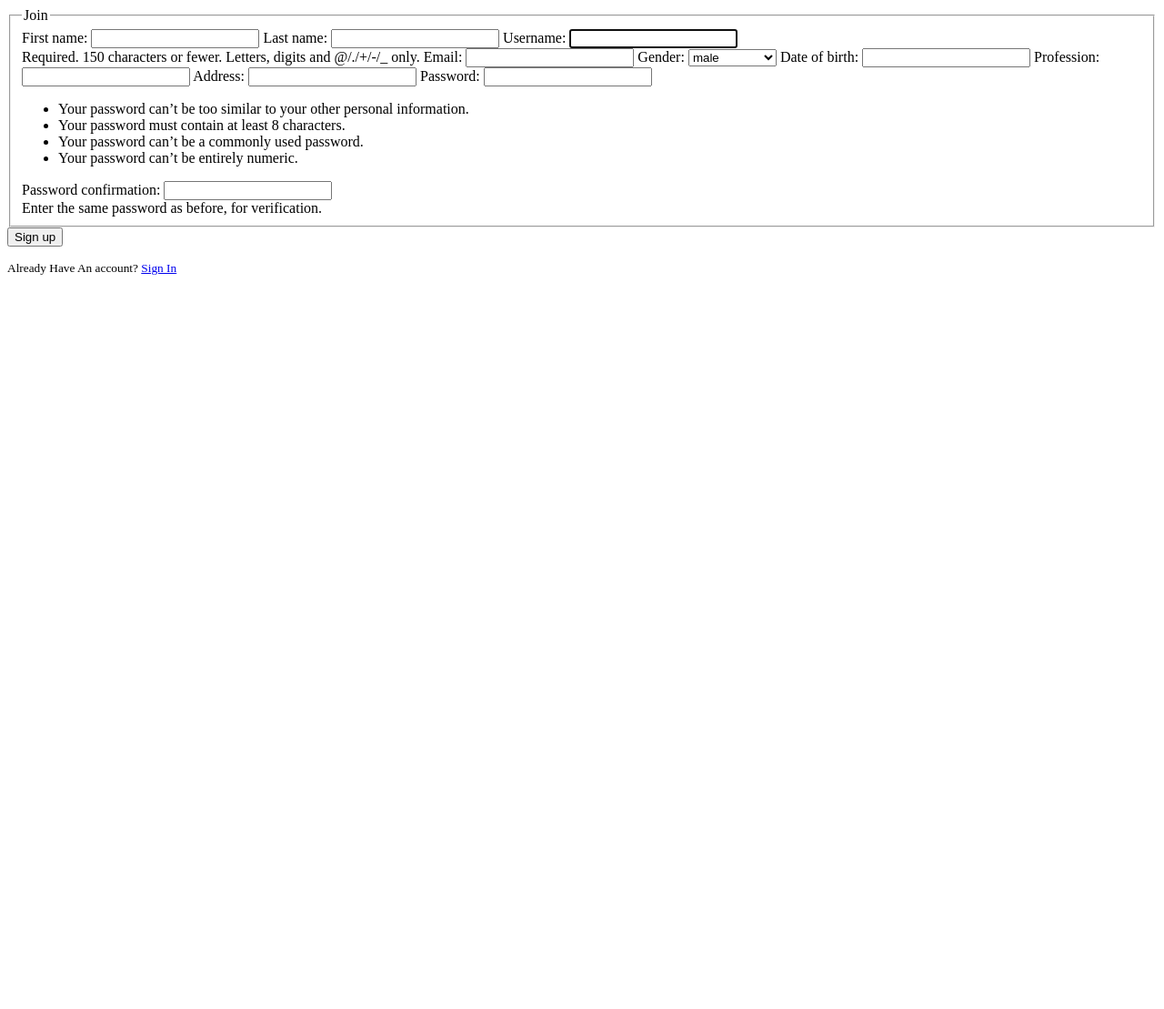
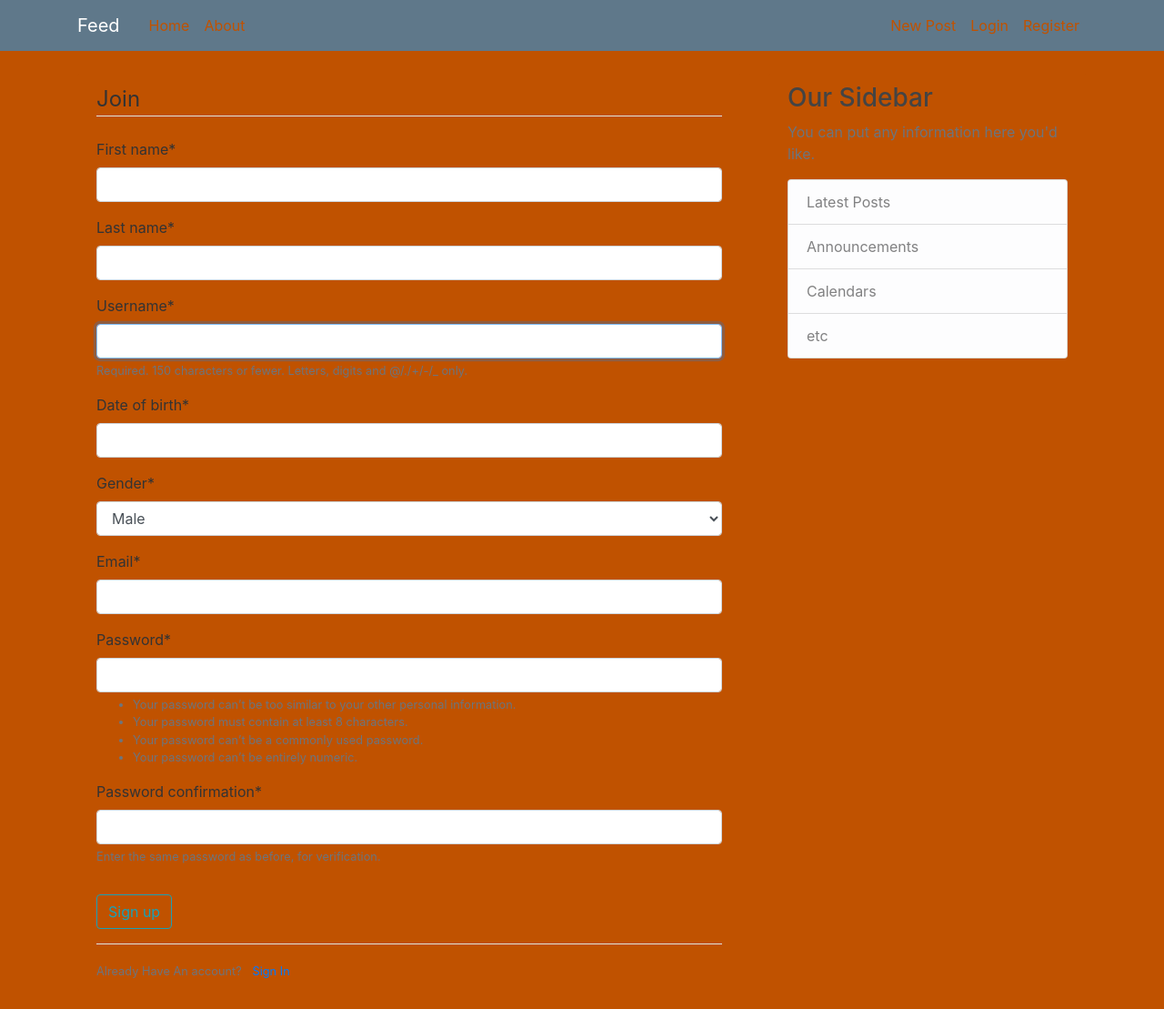
Before and after one commit to yulisuliman/JobIt, a Django app: page /register/ in a window 1280 px wide. Shown: the whole page at 91% size. Before the commit the page ends 302 px from the top, so only its background shows below. Run offline with Django 4.2, Linux system fonts and the light colour scheme; some libraries are stand-ins or nearby versions.

Commit message:
add users appand about

```diff
--- a/jobit/feed/static/feed/main.css
+++ b/jobit/feed/static/feed/main.css
@@ -1,5 +1,6 @@
+
 body {
-  background: #fafafa;
+  background: #c05200;
   color: #333333;
   margin-top: 5rem;
 }
@@ -17,11 +18,11 @@ ul {
 }
 
 .site-header .navbar-nav .nav-link {
-  color: #cbd5db;
+  color: #c05200;
 }
 
 .site-header .navbar-nav .nav-link:hover {
-  color: #ffffff;
+  color: #c05200;
 }
 
 .site-header .navbar-nav .nav-link.active {
@@ -29,9 +30,9 @@ ul {
 }
 
 .content-section {
-  background: #ffffff;
+  background: #c05200;
   padding: 10px 20px;
-  border: 1px solid #dddddd;
+  border: 1px solid #c05200;
   border-radius: 3px;
   margin-bottom: 20px;
 }
@@ -58,7 +59,7 @@ a.article-title:hover {
 .article-metadata {
   padding-bottom: 1px;
   margin-bottom: 4px;
-  border-bottom: 1px solid #e3e3e3
+  border-bottom: 1px solid #c05200
 }
 
 .article-metadata a:hover {
--- a/jobit/feed/templates/feed/home.html
+++ b/jobit/feed/templates/feed/home.html
@@ -2,6 +2,7 @@
 {% block content %}
     {% for post in posts %}
         <article class="media content-section">
+          <img class="rounded-circle article-img" src="{{ post.author.profile.image.url }}">
           <div class="media-body">
             <div class="article-metadata">
               <a class="mr-2" href="#">{{ post.author }}</a>
--- a/jobit/jobit/settings.py
+++ b/jobit/jobit/settings.py
@@ -128,7 +128,7 @@ MEDIA_URL = '/media/'
 # Default primary key field type
 # https://docs.djangoproject.com/en/4.1/ref/settings/#default-auto-field
 
-LOGIN_REDIRECT_URL = 'blog-home'
+LOGIN_REDIRECT_URL = 'feed-home'
 LOGIN_URL = 'login'
 DEFAULT_AUTO_FIELD = 'django.db.models.BigAutoField'
 
--- a/jobit/jobit/urls.py
+++ b/jobit/jobit/urls.py
@@ -26,6 +26,7 @@ urlpatterns = [
     path('register/', user_views.register, name='register'),
     path('login/', auth_views.LoginView.as_view(template_name='users/login.html'), name='login'),
     path('logout/', auth_views.LogoutView.as_view(template_name='users/logout.html'), name='logout'),
+
     path('profile/', user_views.profile, name='profile'),
 ]
 
--- a/jobit/users/forms.py
+++ b/jobit/users/forms.py
@@ -1,25 +1,36 @@
 from django import forms
 from django.contrib.auth.models import User
 from django.contrib.auth.forms import UserCreationForm
-
+from .models import Profile
 
 GENDER_CHOICES = (
-    (0, 'male'),
-    (1, 'female'),
-    (2, 'not specified'),
+    ('M', 'Male'),
+    ('F', 'Female'),
+    ('O', 'Other'),
 )
 
-
 class UserRegisterForm(UserCreationForm):
-    email = forms.EmailField()
     first_name = forms.CharField(max_length=50)
     last_name = forms.CharField(max_length=50)
-    profession = forms.CharField(max_length=100, required=False)
-    address = forms.CharField(max_length=50, required=False)
+    date_of_birth = forms.DateField(required=True)
     gender = forms.ChoiceField(choices=GENDER_CHOICES)
     date_of_birth = forms.DateField()
-
+    email = forms.EmailField()
 
     class Meta:
         model = User
-        fields = ['first_name', 'last_name','username', 'email', 'gender', 'date_of_birth', 'profession', 'address', 'password1', 'password2']
+        fields = ['first_name', 'last_name', 'username', 'date_of_birth', 'gender', 'email', 'password1', 'password2']
+
+
+class UserUpdateForm(forms.ModelForm):
+    email = forms.EmailField()
+
+    class Meta:
+        model = User
+        fields = ['username', 'email']
+
+
+class ProfileUpdateForm(forms.ModelForm):
+    class Meta:
+        model = Profile
+        fields = ['date_of_birth', 'profession', 'address', 'image']
--- a/jobit/users/templates/users/login.html
+++ b/jobit/users/templates/users/login.html
@@ -1,4 +1,4 @@
-{% extends "base.html" %}
+{% extends "feed/base.html" %}
 {% load crispy_forms_tags %}
 {%block content %}
 
@@ -8,7 +8,7 @@
             <fieldset class="form-group">
                 <legend class="border-bottom mb-4">Log In
                 </legend>
-                {{ form }}
+                {{ form|crispy }}
             </fieldset>
             <div class="form-group">
                 <button class="btn btn-outline-info" type="submit">Login</button>
--- a/jobit/users/templates/users/logout.html
+++ b/jobit/users/templates/users/logout.html
@@ -1,3 +1,4 @@
+{% extends "feed/base.html" %}
 {%block content %}
 <h2> You have been logged out </h2>
         <div class="border-top pt-3">
--- a/jobit/users/templates/users/register.html
+++ b/jobit/users/templates/users/register.html
@@ -1,3 +1,4 @@
+{% extends "feed/base.html" %}
 {% load crispy_forms_tags %}
 {%block content %}
 
@@ -7,7 +8,7 @@
             <fieldset class="form-group">
                 <legend class="border-bottom mb-4">Join
                 </legend>
-                {{ form }}
+                {{ form|crispy }}
             </fieldset>
             <div class="form-group">
                 <button class="btn btn-outline-info" type="submit">Sign up </button>
--- a/jobit/users/views.py
+++ b/jobit/users/views.py
@@ -1,7 +1,7 @@
 from django.shortcuts import render, redirect
 from django.contrib import messages
 from django.contrib.auth.decorators import login_required
-from .forms import UserRegisterForm
+from .forms import UserRegisterForm, UserUpdateForm, ProfileUpdateForm
 
 
 def register(request):
@@ -16,6 +16,27 @@ def register(request):
         form = UserRegisterForm()
     return render(request, 'users/register.html', {'form': form})
 
+
 @login_required() #only login users can see profile
 def profile(request):
-    return render(request, 'users/profile.html')
+    if request.method == 'POST':
+        u_form = UserUpdateForm(request.POST, instance=request.user)
+        p_form = ProfileUpdateForm(request.POST,
+                                   request.FILES,
+                                   instance=request.user.profile)
+        if u_form.is_valid() and p_form.is_valid():
+            u_form.save()
+            p_form.save()
+            messages.success(request, f'Your account has been updated!')
+            return redirect('profile')
+
+    else:
+        u_form = UserUpdateForm(instance=request.user)
+        p_form = ProfileUpdateForm(instance=request.user.profile)
+
+    context = {
+        'u_form': u_form,
+        'p_form': p_form
+    }
+
+    return render(request, 'users/profile.html', context)
```
Also changed, not shown: jobit/feed/templates/feed/about.html (+11 -1 lines), jobit/feed/templates/feed/post_detail.html (+6 -7 lines), jobit/users/models.py (+25 -0 lines), jobit/users/templates/users/profile.html (+12 -1 lines), jobit/media/default.jpg (added).
